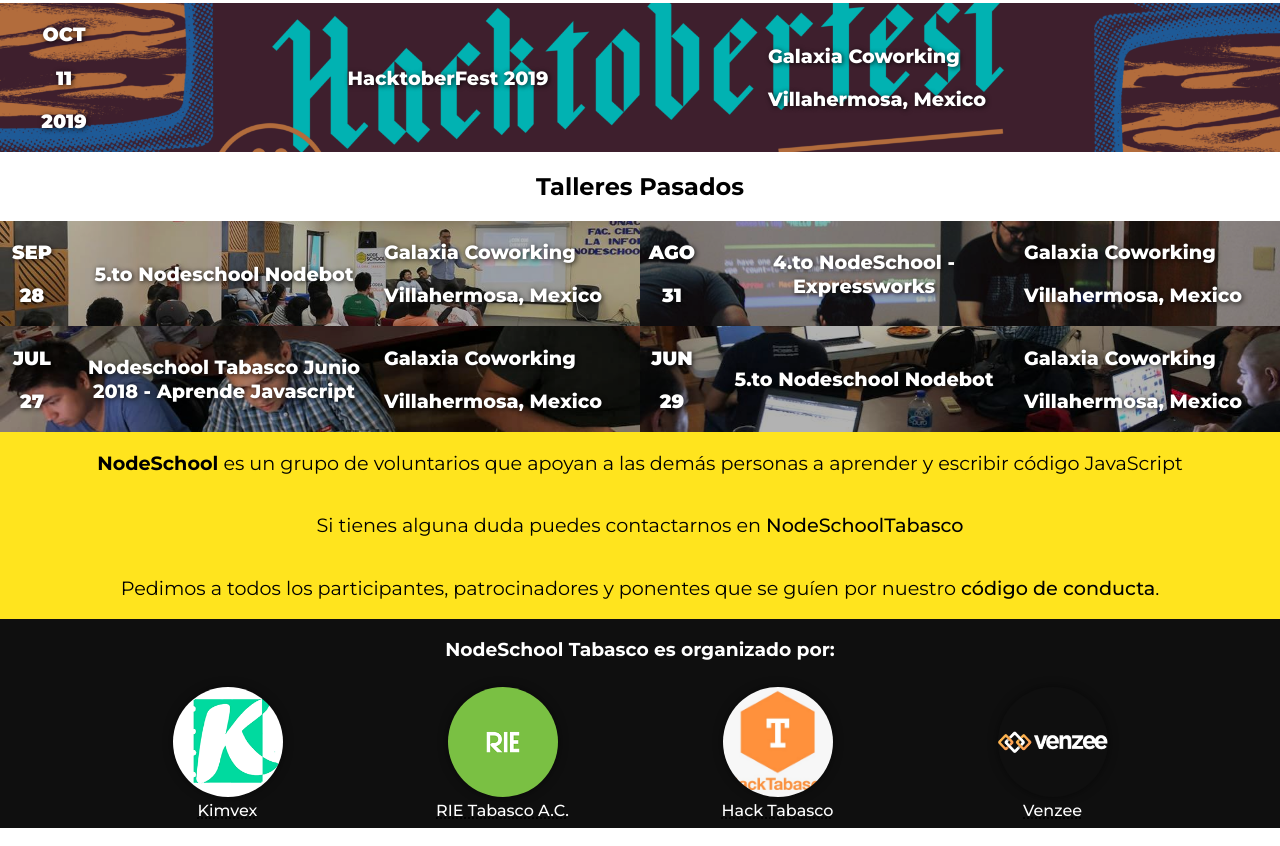
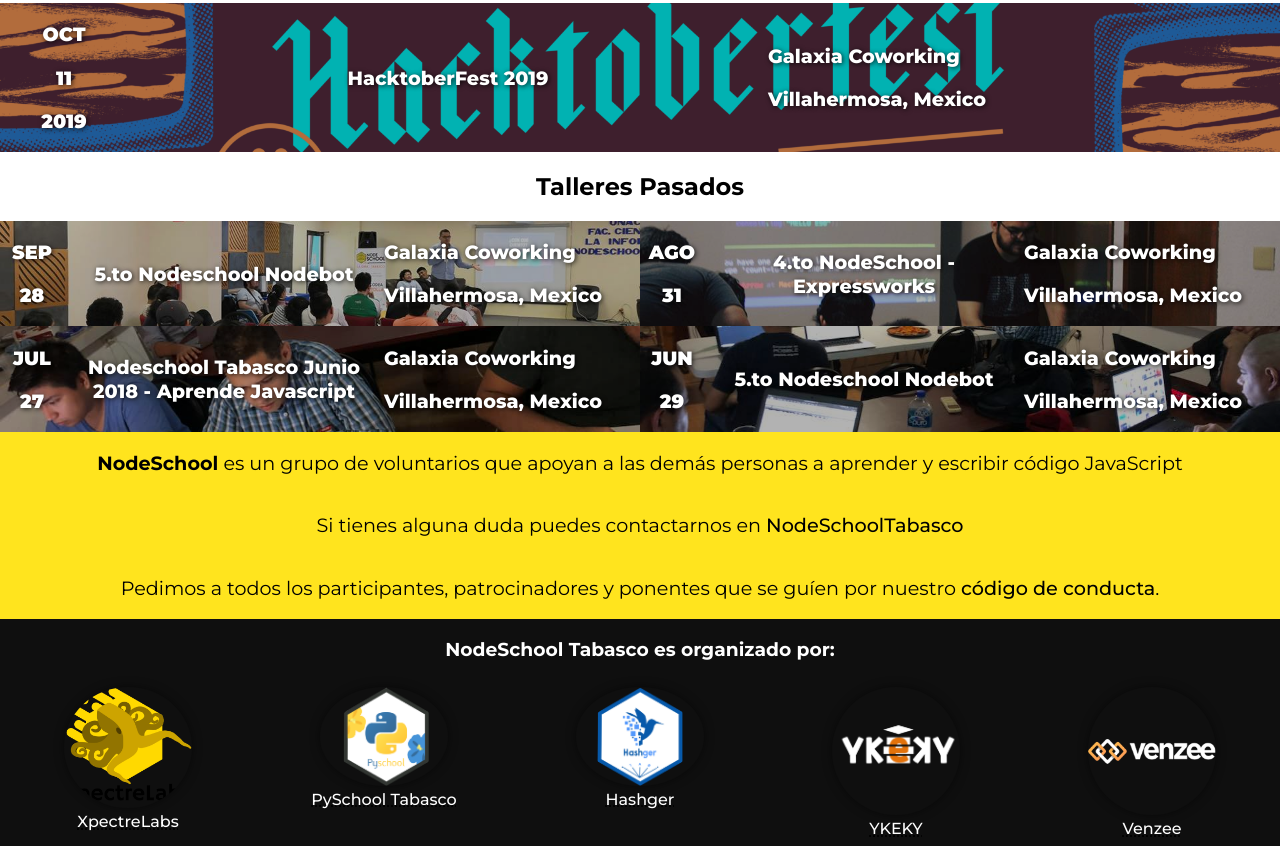
Before and after one commit to nodeschool/tabasco, a website: page index.html in a window 1280 px wide. Shown: the part 1108-1954 px from the top of the page. Drawn offline with Linux system fonts and the light colour scheme.

Commit message:
Update sponsors
Remove all active collaborators and include the new collaborators and mentors

```diff
--- a/index.html
+++ b/index.html
@@ -175,19 +175,22 @@
             <h3>NodeSchool Tabasco es organizado por:</h3>
         </header>
         <div class="organizadores">
-            <abbr title="Kimvex">
-                <a target="_blank" href="http://www.kimvex.com"><img src="assets/img/kimvex%20200x200.png" alt=""></a>
-                <p class="organiza">Kimvex</p>
+            <abbr title="XpectreLabs">
+                <a target="_blank" href="#"><img src="assets/img/xpectre.png" alt=""></a>
+                <p class="organiza">XpectreLabs</p>
             </abbr>
-            <abbr title="Red para la innovacion y el emprendimiento Tecnológico de Tabasco">
-                <a target="_blank" href="http://rietabasco.org"><img src="assets/img/rie%20200x200.png" alt="RIE Tabasco A.C."></a>
+            <abbr title="PySchool Tabasco - La comunidad de Python en Tabasco">
+                <a target="_blank" href="https://www.facebook.com/pyschoolTab"><img src="assets/img/pyschool.png" alt="Python Tabasco"></a>
                 <br>
-                <p class="organiza">RIE Tabasco A.C.</p>
+                <p class="organiza">PySchool Tabasco</p>
             </abbr>
-            <abbr title="Hack Tabasco">
-                <a target="_blank" href="https://www.facebook.com/groups/hacktabasco/"><img src="assets/img/hacktabasco.jpeg"
-                        alt="Hack Tabasco"></a>
-                <p class="organiza">Hack Tabasco</p>
+            <abbr title="Hashger Blockchain - Comunidad de Blockchain development">
+                <a target="_blank" href="https://www.facebook.com/Hashger-107714823924663"><img src="assets/img/hashger.png" alt="Hashger"></a>
+                <p class="organiza">Hashger</p>
+            </abbr>
+            <abbr title="Venzee">
+                <a target="_blank" href="https://ykeky.com.mx"><img src="assets/img/ykeky.png" alt="Venzee"></a>
+                <p class="organiza">YKEKY</p>
             </abbr>
             <abbr title="Venzee">
                 <a target="_blank" href="https://venzee.com"><img src="assets/img/venzeee.png" alt="Venzee"></a>
```
Also changed, not shown: assets/img/hashger.png (added), assets/img/nodeschool.png (added), assets/img/pyschool.png (added), assets/img/xpectre.png (added), assets/img/xpectre2.png (added), assets/img/xpectreLabs.png (added), assets/img/xpectreLabs2.png (added), assets/img/ykeky.png (added).
